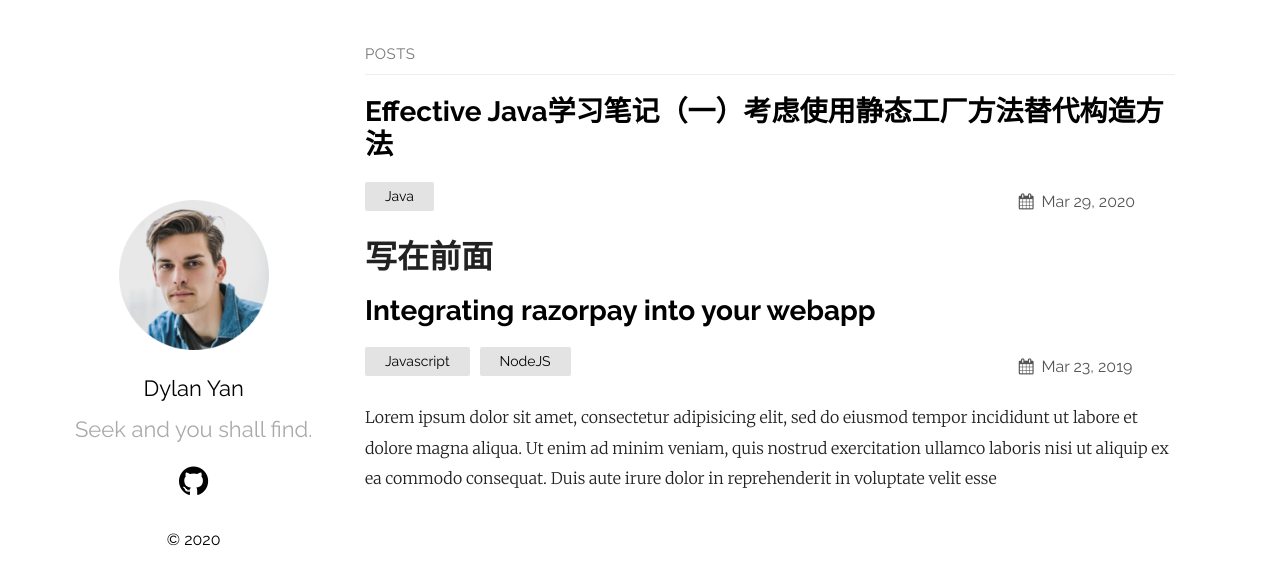
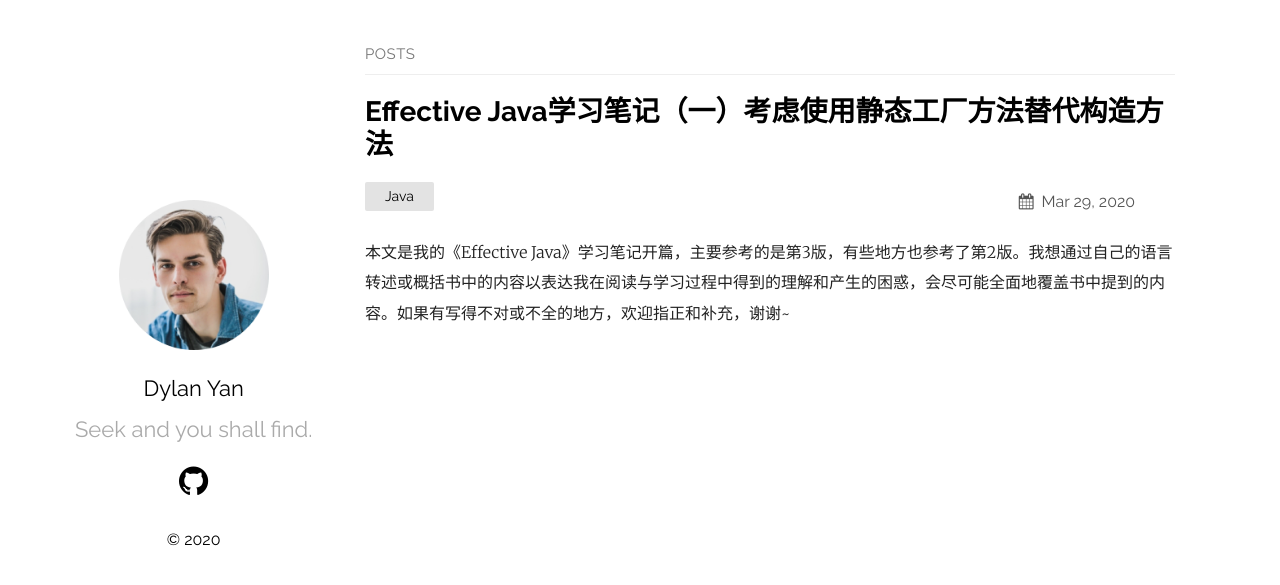
Before and after one commit to DylanYan/DylanYan.github.io, a Jekyll site: the page built from index.md, in a window 1280 px wide. Shown: the top 585 px of the page. Built offline with Jekyll 4.4.1, drawn with Linux system fonts in a browser that asks for light colours.

Commit message:
edit new post

````diff
--- a/_posts/2019-03-23-welcome-to-jekyll.markdown
+++ /dev/null
@@ -1,28 +0,0 @@
----
-layout: post
-title:  "Integrating razorpay into your webapp"
-date:   2019-03-23 21:03:36 +0530
-categories: Javascript NodeJS
----
-Lorem ipsum dolor sit amet, consectetur adipisicing elit, sed do eiusmod tempor incididunt ut labore et dolore magna aliqua. Ut enim ad minim veniam, quis nostrud exercitation ullamco laboris nisi ut aliquip ex ea commodo consequat. Duis aute irure dolor in reprehenderit in voluptate velit esse
-
-```javascript
-const Razorpay = require('razorpay');
-
-let rzp = Razorpay({
-	key_id: 'KEY_ID',
-	secret: 'name'
-});
-
-// capture request
-rzp.capture(payment_id, cost)
-	.then(function (data) {
-		return 2;
-	})
-```
-
-Check out the [Jekyll docs][jekyll-docs] for more info on how to get the most out of Jekyll. File all bugs/feature requests at [Jekyll’s GitHub repo][jekyll-gh]. If you have questions, you can ask them on [Jekyll Talk][jekyll-talk].
-
-[jekyll-docs]: https://jekyllrb.com/docs/home
-[jekyll-gh]:   https://github.com/jekyll/jekyll
-[jekyll-talk]: https://talk.jekyllrb.com/
--- a/_posts/2020-03-29-effective-java-note-1.markdown
+++ b/_posts/2020-03-29-effective-java-note-1.markdown
@@ -4,8 +4,6 @@ title:  Effective Java学习笔记（一）考虑使用静态工厂方法替代
 date:   2020-03-29 18:33:36 +0800
 categories: Java
 ---
-# 写在前面
-
 本文是我的《Effective Java》学习笔记开篇，主要参考的是第3版，有些地方也参考了第2版。我想通过自己的语言转述或概括书中的内容以表达我在阅读与学习过程中得到的理解和产生的困惑，会尽可能全面地覆盖书中提到的内容。如果有写得不对或不全的地方，欢迎指正和补充，谢谢~
 
 # 什么是静态工厂方法？
````
